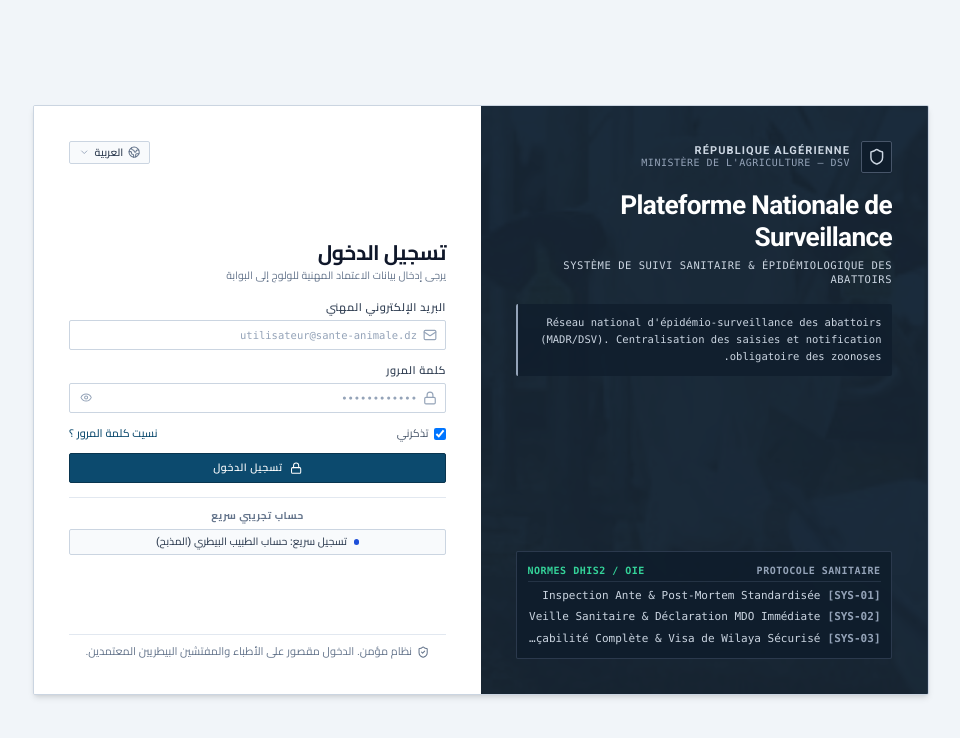
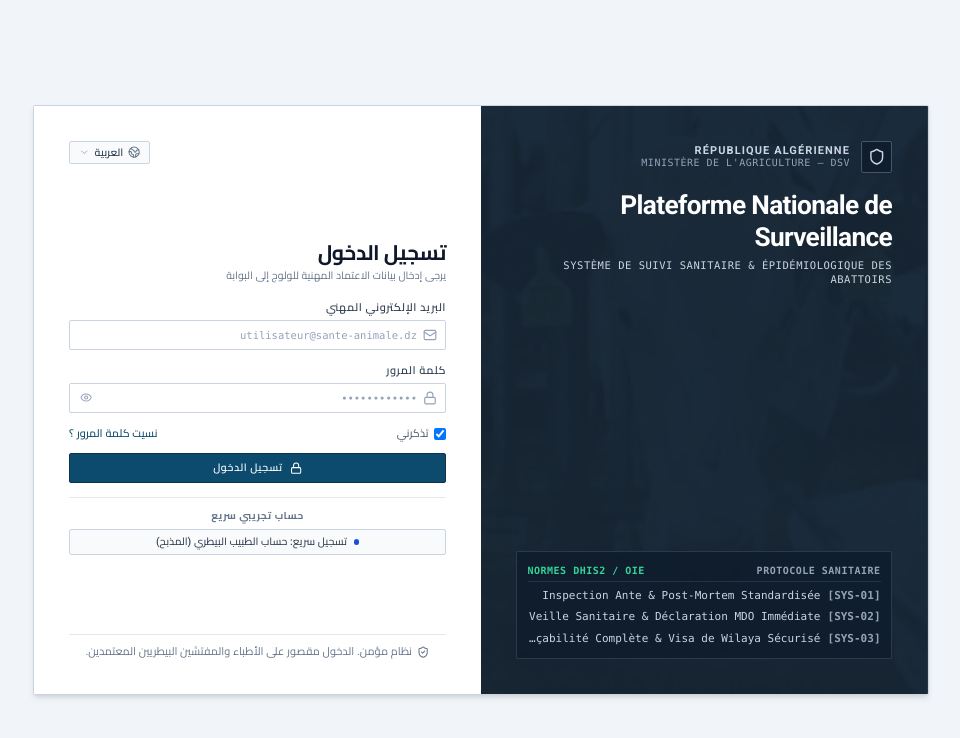
Before and after one commit to moussa-ms13/animal-disease-platform, a React (Vite) app: page /login in a window 1280 px wide. Shown: the top 738 px of the page, without its empty margins (179-1139 px from the left). Built offline with nearby package versions, Linux system fonts and the light colour scheme; no server answers.

Commit message:
refactor(auth): remove policy notice box from login page left panel

```diff
--- a/src/pages/auth/LoginPage.jsx
+++ b/src/pages/auth/LoginPage.jsx
@@ -149,10 +149,7 @@
               Système de Suivi Sanitaire & Épidémiologique des Abattoirs
             </h2>
 
-            {/* Utilitarian Policy Note */}
-            <div className="mt-5 p-3 bg-[#0f1d2c]/80 border-l-2 border-slate-400 text-xs text-slate-300 font-mono leading-relaxed rounded-sm">
-              Réseau national d'épidémio-surveillance des abattoirs (MADR/DSV). Centralisation des saisies et notification obligatoire des zoonoses.
-            </div>
+
           </div>
 
           {/* Bottom Dense Status Block (Rigid Clinical Data Box) */}
```
